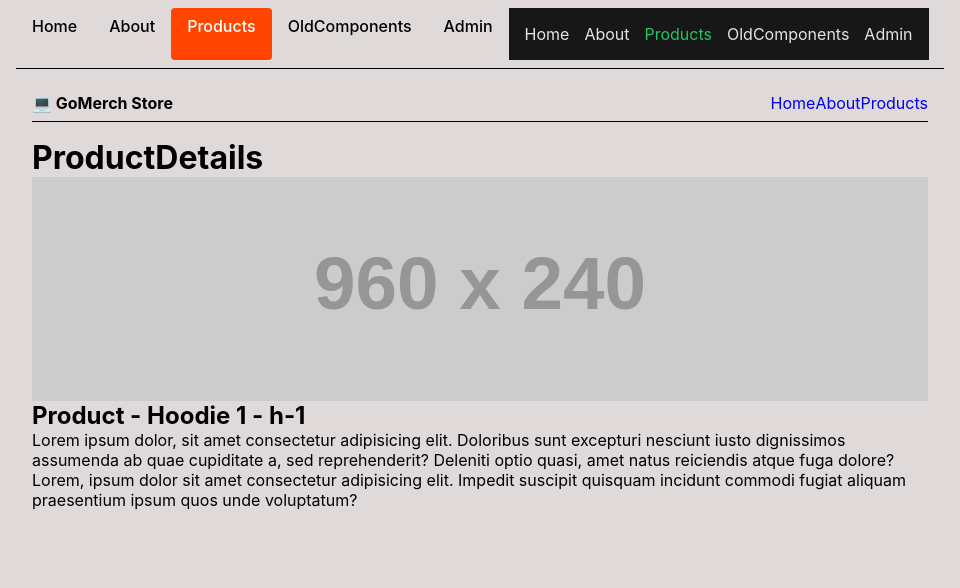
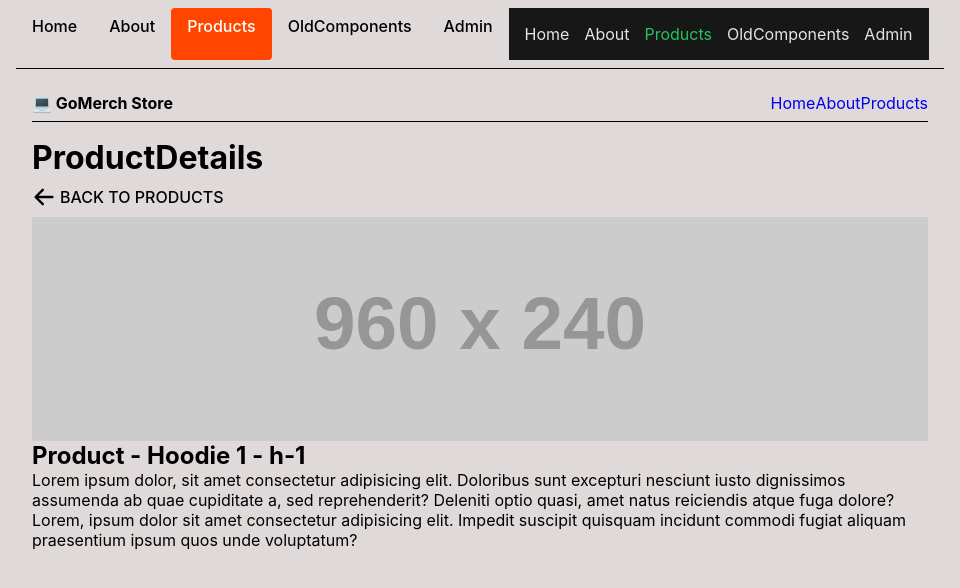
Before and after one commit to KonradKinok/react-helpCreatingWebsite, a React (Vite) app: page /react-helpCreatingWebsite/products/h-1 in a window 1280 px wide. Shown: the top 588 px of the page, without its empty margins (160-1120 px from the left). Built offline with nearby package versions, Linux system fonts and the light colour scheme.

Commit message:
26.07.2024

```diff
--- a/src/pages/Nawigacja1/SharedLayout/About/About.jsx
+++ b/src/pages/Nawigacja1/SharedLayout/About/About.jsx
@@ -1,4 +1,4 @@
-
+import { Suspense } from "react";
 import { Link, Outlet } from "react-router-dom";
 
 export const About = () => {
@@ -17,7 +17,9 @@
                     <Link to="reviews">Go through the reviews</Link>
                 </li>
             </ul>
-            <Outlet />
+            <Suspense fallback={<div>Loading subpage...</div>}>
+                <Outlet />
+            </Suspense>
         </div>
     );
 };
--- a/src/pages/Nawigacja1/SharedLayout/ProductDetails.jsx
+++ b/src/pages/Nawigacja1/SharedLayout/ProductDetails.jsx
@@ -1,14 +1,23 @@
-import { useParams } from "react-router-dom";
+import { useParams, useLocation } from "react-router-dom";
 import { getProductById } from "../FakeApi/FakeApi";
+import { HiArrowLeft } from "react-icons/hi";
+import { Link } from "react-router-dom";
+import styled from "styled-components";
+
 
 export const ProductDetails = () => {
     const { id } = useParams();
     const product = getProductById(id);
     console.log("ProductDetails", "Id", { id })
+    const location = useLocation();
+    // const backLinkHref = location.state?.from ?? "/react-helpCreatingWebsite/products";
+    const backLinkHref = location.state?.from;
+    console.log("ProductDetails: useLocation()", location)
     return (
 
         <main>
             <h1>ProductDetails</h1>
+            <BackLink to={backLinkHref}>Back to products</BackLink>
             <img src="https://via.placeholder.com/960x240" alt="" />
             <div>
                 <h2>
@@ -26,3 +35,27 @@
         </main>
     );
 };
+
+const StyledLink = styled(Link)`
+  display: inline-flex;
+  align-items: center;
+  gap: 4px;
+  padding: 8px 0;
+  color: black;
+  text-decoration: none;
+  font-weight: 500;
+  text-transform: uppercase;
+
+  :hover {
+    color: orangered;
+  }
+`;
+
+export const BackLink = ({ to, children }) => {
+    return (
+        <StyledLink to={to}>
+            <HiArrowLeft size="24" />
+            {children}
+        </StyledLink>
+    );
+};
--- a/src/pages/Nawigacja1/SharedLayout/Products.jsx
+++ b/src/pages/Nawigacja1/SharedLayout/Products.jsx
@@ -1,4 +1,4 @@
-import { Link, useSearchParams } from "react-router-dom";
+import { Link, useSearchParams, useLocation } from "react-router-dom";
 import { Container, CardWrapper, ProductName } from "./ProductList.styled";
 
 import { getProducts } from "../FakeApi/FakeApi";
@@ -52,11 +52,13 @@
 };
 
 export const ProductList = ({ products }) => {
+    const location = useLocation();
+    console.log("ProductList: useLocation()", location)
     return (
         <Container>
             {products.map((product) => (
                 <CardWrapper key={product.id}>
-                    <Link to={`${product.id}`}>
+                    <Link to={`${product.id}`} state={{ from: location }}>
                         <img src="https://via.placeholder.com/200x100" alt="" />
                         <ProductName>{product.name}</ProductName>
                     </Link>
--- a/src/pages/Nawigacja1/SharedLayout/SharedLayout.jsx
+++ b/src/pages/Nawigacja1/SharedLayout/SharedLayout.jsx
@@ -1,6 +1,6 @@
 import { Outlet, Link } from "react-router-dom";
 import { Container, Header, Logo } from "../../AllPages/AllPages.styled";
-
+import { Suspense } from "react";
 export const SharedLayout = () => {
     return (
         <Container>
@@ -17,7 +17,9 @@
                     <Link to="/react-helpCreatingWebsite/products">Products</Link>
                 </nav>
             </Header>
-            <Outlet />
+            <Suspense fallback={<div>Loading page...</div>}>
+                <Outlet />
+            </Suspense>
         </Container>
     );
 };
```
Also changed, not shown: src/pages/AllPages/AllPages.jsx (+21 -3 lines).
